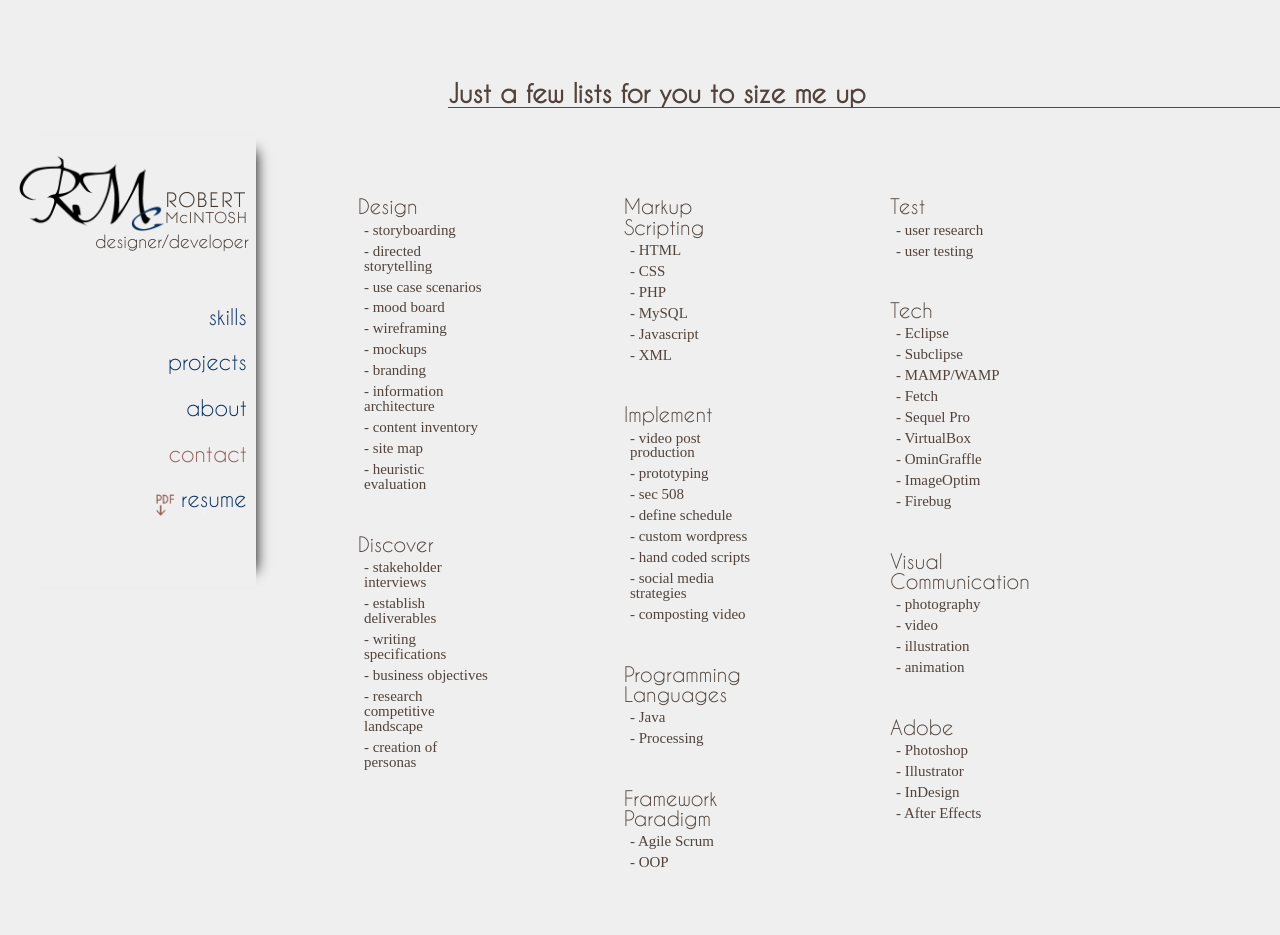
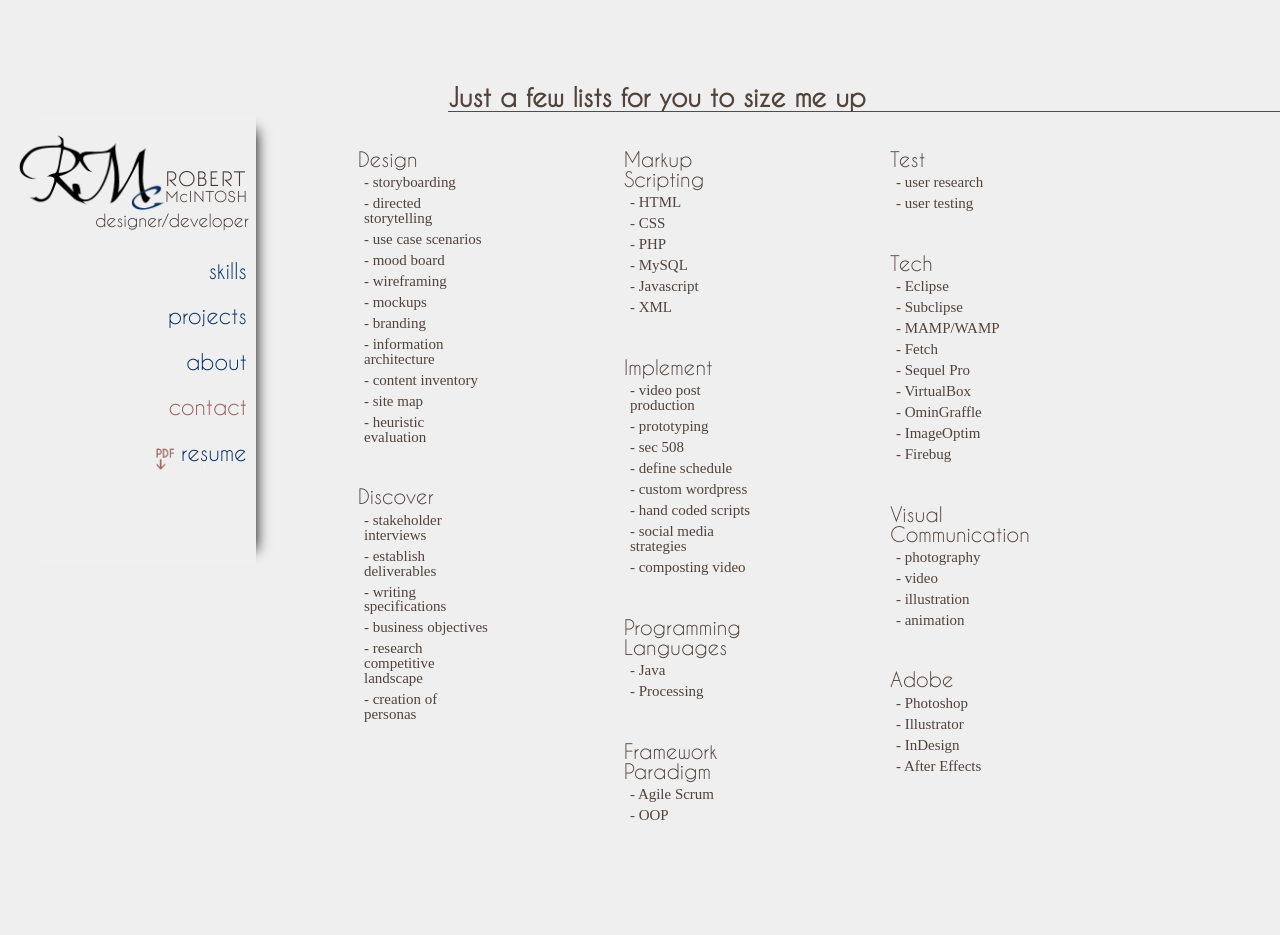
Before and after one commit to RobertMcIntosh/Portfolio, a PHP site: page /Port2013/index.php?content=skills in a window 1280 px wide. After the commit the page ends 820 px from the top, so only its background shows below. Run offline with PHP 8.4, Linux system fonts and the light colour scheme; some web fonts are replaced.

Commit message:
updated with MARS info tweeked css

```diff
--- a/pages/projectPgs/mars.php
+++ b/pages/projectPgs/mars.php
@@ -66,7 +66,7 @@
 
 	<div id="mars3" class="wbColumns">
 		<h1>Midwest Animal Rescue Services</h1>
-
+		<h3 id="marsCP">(current project)</h3>
 		<div class="showMoreLess" id="showMoreClient">
 			<h2>Client, Project Definition</h2>
 			<p>Midwest Animal Rescue Services is committed to the rescue, rehab
@@ -150,14 +150,14 @@
 		</div>
 		<a href="#showMoreObstacle" class="showLink">More...</a>
 
-		<div class="showMoreLess" id="showMoreOutcome">
+		<!--  <div class="showMoreLess" id="showMoreOutcome">
 			<h2>Project Outcome</h2>
 			<p></p>
 
 			<p></p>
 		</div>
 		<a href="#showMoreOutcome" class="showLink">More...</a>
-
+		-->
 		<div class="showMoreLess" id="showMoreTech">
 			<h2>Tech Used</h2>
 			<ul>
--- a/pages/projectPgs/nav.php
+++ b/pages/projectPgs/nav.php
@@ -1,3 +1,4 @@
+
 <ul>
 	<li>
 		<a id="navSkills" class="navLinks" href="../../index.php?content=skills">
--- a/pages/projects.php
+++ b/pages/projects.php
@@ -20,6 +20,7 @@
 		<div class="front">
 			<h2><a href="pages/projectPgs/mars.php">
 				Website:<br>Midwest Animal Rescue Services
+								<br><span id="projectsCP">(current project)</span>
 				</a>
 			</h2>
 		</div>
--- a/styles/styles.css
+++ b/styles/styles.css
@@ -221,7 +221,6 @@ p
 	position:relative;
   float:right;
   display:inline;
-	margin-top:25px;
 	margin-right:-10px;
 	font-size:1.5em;
 	font-family:'CaviarDreamsRegular';
@@ -463,6 +462,7 @@ li
 	width: 143%;
 	margin-left:0%;
 	margin-bottom:25px;
+	margin-top: 0;
 	padding-top: 200px;
 }
 
@@ -496,7 +496,7 @@ li
 #contactBox
 {
 	width:40%;
-	margin-top:133px;
+	margin-top:100px;
 	margin-left:30px;
 }
 
@@ -544,7 +544,7 @@ li
 #skills1
 {
 	width:60%;
-	margin-top:40px;
+	margin-top: 10px;
 	margin-left:5%;
 	-webkit-column-count: 5;
      -moz-column-count: 5;
@@ -556,9 +556,11 @@ li
 
 #skillsh2
 {
-	width:100%;
-	margin-left:45%;
-	padding-top: 60px;
+	width: 100%;
+	margin-left: 45%;
+	margin-bottom: 0;
+	margin-top: 0;
+	padding-top: 85px;
 	font-size: 1.8em;
 	border-bottom:solid #4D4D4D 1px;
 }
@@ -634,6 +636,7 @@ dt
 	display:inline-block;
 	margin-top:60px;
 	margin-left:10px;
+	padding-left: 0;
 }
 
 #about1 ul li:hover, #about1 ul li:active
@@ -644,11 +647,10 @@ dt
 #about1 ul li
 {
 	position:static;
-	width:60%;
+	width:90%;
 	text-align:right;
-	margin-left:20%;
-	margin-top:12px;
-	padding-top: 0px;
+	margin:12px 10% 0;
+	padding: 0;
 	-webkit-box-shadow: 10px 16px 6px -9px rgb(119, 119, 119);
 					box-shadow: 10px 16px 6px -9px rgb(119, 119, 119);
 }
@@ -656,7 +658,7 @@ dt
 #about1 a
 {
 	display:block;
-	padding: 30px 2px 15px 0px;
+	padding: 30px 10px 15px 0px;
 }
 
 #intro h3, #how h3, #enjoy h3
@@ -688,6 +690,12 @@ dt
 	margin-top:1.5%;
 	width:65%;
 	margin-left: 15px;
+}
+
+#projectsCP
+{
+	font-size:.85em;
+	font-weight:300;
 }
 
 .showMoreLess
@@ -827,6 +835,16 @@ a[href^="#showMoreTech"]
 	margin-top:10px;
 	padding-left: 15px;
 	font-size: 1.3em;
+}
+
+#mars3 h1
+{
+	margin-bottom:0;
+}
+
+#mars3 #marsCP
+{
+	padding:0;
 }
 
 .hgaUl
@@ -1748,11 +1766,6 @@ input[type=radio]:checked + label
 		margin-left: 5%;
 	}
 
-	#about1 ul li
-	{
-		margin-left:1%;
-	}
-
 	.lbPopup:target video
 	{
 		width:70%;
@@ -1854,7 +1867,6 @@ input[type=radio]:checked + label
 	{
 		display:inline-block;
 		float:none;
-		top: 10px;
 	}
 
 	#hga1 #nav li, #hga1 #nav a, #metro1 #nav li, #metro1 #nav a,
@@ -2063,19 +2075,14 @@ input[type=radio]:checked + label
 
 	#skillsh2
 	{
-    width: 61%;
-		margin-left: 40%;
+    width: 59%;
+		margin-left: 41%;
     font-size: 1.55em;
 	}
 
 	#about1
 	{
     width: 15%;
-	}
-
-	#about1 ul
-	{
-		margin-right: 5px;
 	}
 
 	#about2
@@ -2255,7 +2262,7 @@ input[type=radio]:checked + label
 
 	#contactBox
 	{
-    margin-top: 110px;
+    margin-top: 70px;
 	}
 
 	#myInfo
```
Also changed, not shown: 1 other file.
